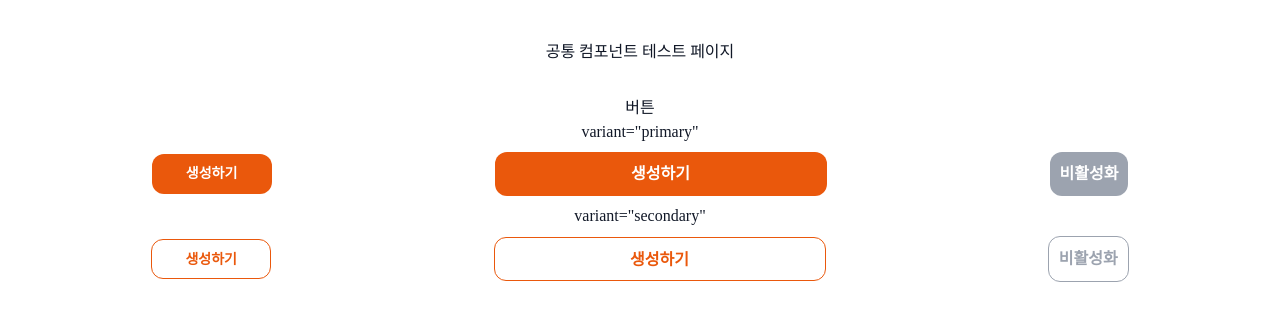
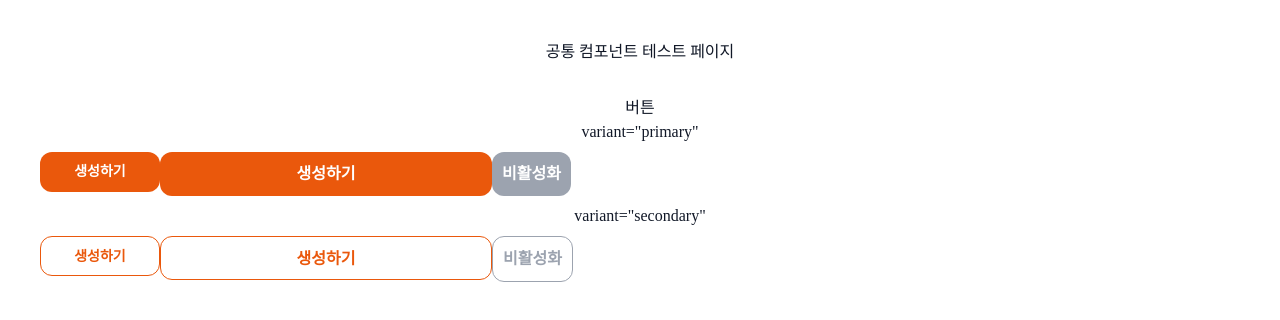
Before and after one commit to KJongHwa/MoYeoBang, a Next.js app: page /test in a window 1280 px wide. Shown: the top 320 px of the page. Built offline with nearby package versions, Linux system fonts and the light colour scheme.

Commit message:
FESI1-15 [Refactor]: 버튼 type 속성 추가 & 중복 class 제거

```diff
--- a/src/components/@shared/Button.tsx
+++ b/src/components/@shared/Button.tsx
@@ -1,38 +1,35 @@
 import clsx from 'clsx';
 
 type ButtonProps = {
-  variant?: 'primary' | 'secondary';
+  type?: 'button' | 'submit' | 'reset';
   size?: 'large' | 'small' | 'full';
   font?: '16' | '14';
+  variant?: 'primary' | 'secondary';
   children: React.ReactNode;
 } & React.ComponentPropsWithoutRef<'button'>;
 
 export default function Button({
   size,
+  type = 'button',
+  font = '16',
   variant = 'primary',
-  font = '16',
   children,
   className,
   disabled,
   ...props
 }: ButtonProps) {
   const buttonClass = clsx(
-    'base-class',
+    'rounded-lg p-[10px] text-center',
     {
-      'm-auto rounded-lg p-[10px] text-center':
-        variant === 'primary' || variant === 'secondary',
       'bg-orange-600 text-white hover:bg-orange-500 focus:bg-orange-700':
         !disabled && variant === 'primary',
       'border-[1px] border-orange-600 bg-white text-orange-600 hover:border-orange-500 hover:text-orange-500 focus:border-orange-700 focus:text-orange-700':
         !disabled && variant === 'secondary',
-
       'bg-gray-400 text-white': disabled && variant === 'primary',
       'border-[1px] border-gray-400 text-gray-400':
         disabled && variant === 'secondary',
-
       'text-base font-semibold': font === '16',
       'text-sm font-semibold': font === '14',
-
       'h-11 w-[332px]': size === 'large',
       'h-10 w-[120px]': size === 'small',
       'w-full': size === 'full',
@@ -41,12 +38,7 @@ export default function Button({
   );
 
   return (
-    <button
-      type="button"
-      className={buttonClass}
-      disabled={disabled}
-      {...props}
-    >
+    <button type={type} className={buttonClass} disabled={disabled} {...props}>
       {children}
     </button>
   );
```
